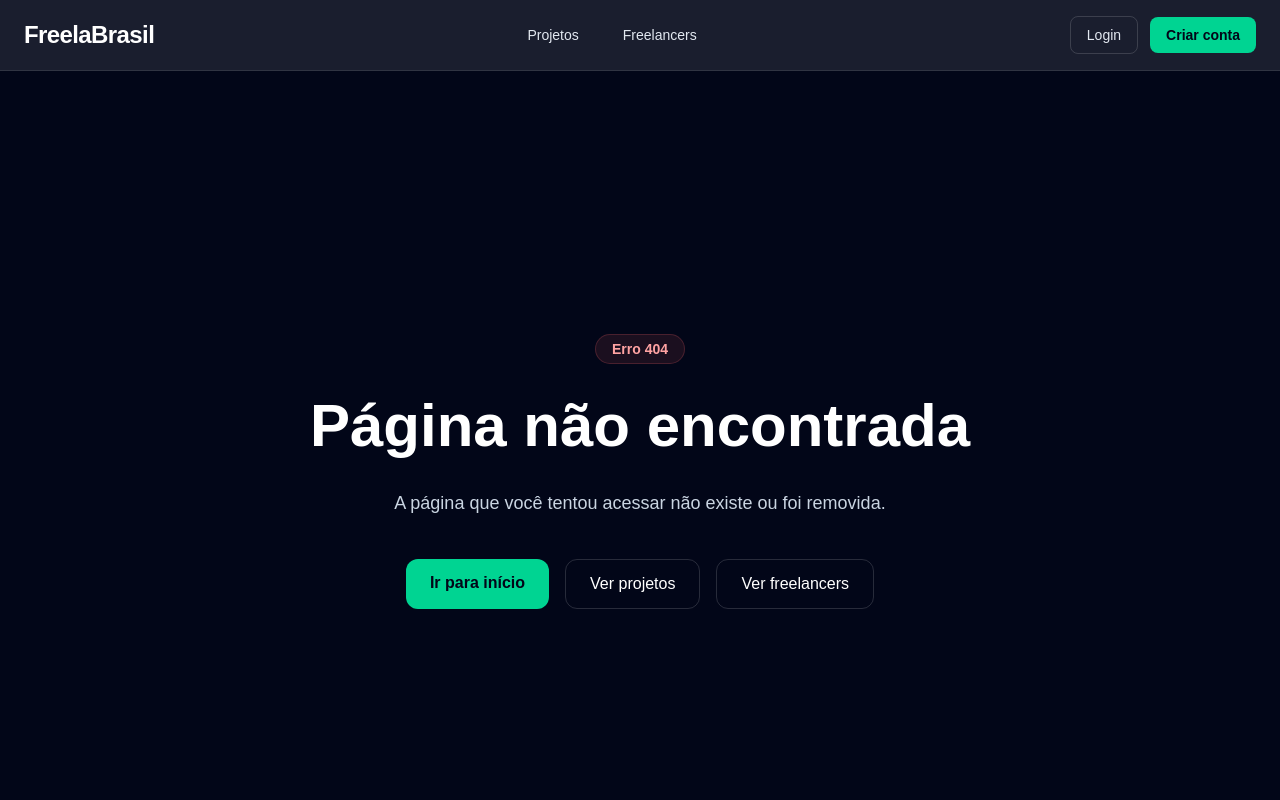
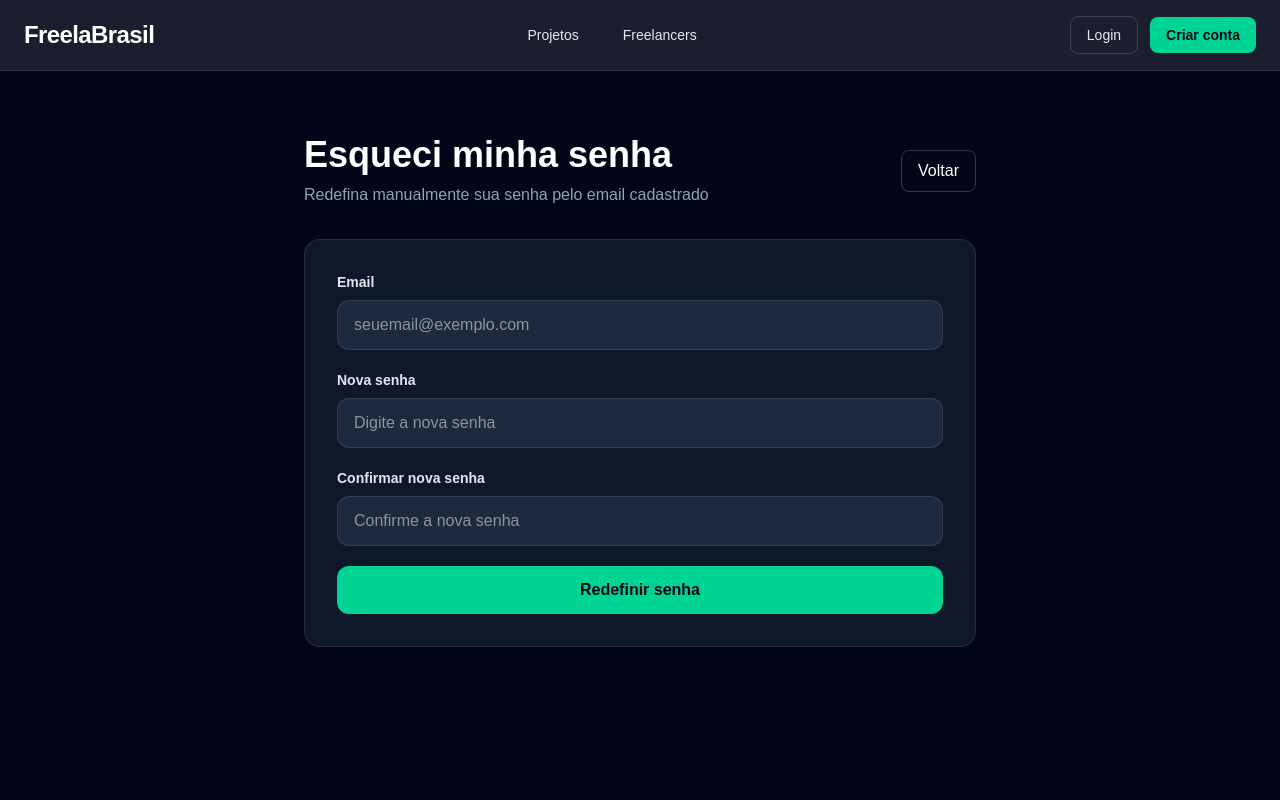
Before and after one commit to Klecio1989/freelabrasil, a Next.js app: page /esqueci-senha in a window 1280 px wide. Before the commit this address had no page. Shown: the top 800 px of the page. Built offline with nearby package versions, Linux system fonts and the light colour scheme; no server answers.

Commit message:
esqueci minha senha

```diff
--- /dev/null
+++ b/app/esqueci-senha/page.tsx
@@ -0,0 +1,147 @@
+"use client";
+
+import { useState } from "react";
+import Link from "next/link";
+import { supabase } from "../lib/supabase";
+
+export default function EsqueciSenhaPage() {
+  const [email, setEmail] = useState("");
+  const [novaSenha, setNovaSenha] = useState("");
+  const [confirmarSenha, setConfirmarSenha] = useState("");
+  const [carregando, setCarregando] = useState(false);
+
+  function validarEmail(valor: string) {
+    return /\S+@\S+\.\S+/.test(valor);
+  }
+
+  async function redefinirSenha() {
+    if (!email || !novaSenha || !confirmarSenha) {
+      alert("Preencha todos os campos.");
+      return;
+    }
+
+    if (!validarEmail(email)) {
+      alert("Digite um email válido.");
+      return;
+    }
+
+    if (novaSenha.length < 6) {
+      alert("A nova senha deve ter no mínimo 6 caracteres.");
+      return;
+    }
+
+    if (novaSenha !== confirmarSenha) {
+      alert("A confirmação da senha não confere.");
+      return;
+    }
+
+    try {
+      setCarregando(true);
+
+      const emailNormalizado = email.trim().toLowerCase();
+
+      const { data: usuario, error: buscaError } = await supabase
+        .from("usuarios")
+        .select("id,nome,email")
+        .eq("email", emailNormalizado)
+        .maybeSingle();
+
+      if (buscaError || !usuario) {
+        alert("Conta não encontrada.");
+        return;
+      }
+
+      const { error } = await supabase
+        .from("usuarios")
+        .update({ senha: novaSenha })
+        .eq("id", usuario.id);
+
+      if (error) {
+        alert("Erro ao redefinir senha.");
+        return;
+      }
+
+      alert("Senha redefinida com sucesso.");
+      setEmail("");
+      setNovaSenha("");
+      setConfirmarSenha("");
+    } catch (error) {
+      console.error(error);
+      alert("Erro ao redefinir senha.");
+    } finally {
+      setCarregando(false);
+    }
+  }
+
+  return (
+    <main className="min-h-screen bg-slate-950 text-white px-6 py-16">
+      <div className="mx-auto max-w-2xl">
+        <div className="mb-8 flex items-center justify-between">
+          <div>
+            <h1 className="text-4xl font-black">Esqueci minha senha</h1>
+            <p className="mt-2 text-slate-400">
+              Redefina manualmente sua senha pelo email cadastrado
+            </p>
+          </div>
+
+          <Link
+            href="/login"
+            className="rounded-lg border border-white/20 px-4 py-2"
+          >
+            Voltar
+          </Link>
+        </div>
+
+        <div className="rounded-2xl border border-white/10 bg-slate-900 p-8">
+          <div className="space-y-5">
+            <div>
+              <label className="mb-2 block text-sm font-semibold text-slate-200">
+                Email
+              </label>
+              <input
+                value={email}
+                onChange={(e) => setEmail(e.target.value)}
+                placeholder="seuemail@exemplo.com"
+                className="w-full rounded-xl border border-white/10 bg-slate-800 px-4 py-3 text-white outline-none"
+              />
+            </div>
+
+            <div>
+              <label className="mb-2 block text-sm font-semibold text-slate-200">
+                Nova senha
+              </label>
+              <input
+                type="password"
+                value={novaSenha}
+                onChange={(e) => setNovaSenha(e.target.value)}
+                placeholder="Digite a nova senha"
+                className="w-full rounded-xl border border-white/10 bg-slate-800 px-4 py-3 text-white outline-none"
+              />
+            </div>
+
+            <div>
+              <label className="mb-2 block text-sm font-semibold text-slate-200">
+                Confirmar nova senha
+              </label>
+              <input
+                type="password"
+                value={confirmarSenha}
+                onChange={(e) => setConfirmarSenha(e.target.value)}
+                placeholder="Confirme a nova senha"
+                className="w-full rounded-xl border border-white/10 bg-slate-800 px-4 py-3 text-white outline-none"
+              />
+            </div>
+
+            <button
+              onClick={redefinirSenha}
+              disabled={carregando}
+              className="w-full rounded-xl bg-emerald-400 px-6 py-3 font-bold text-slate-950 disabled:opacity-60"
+            >
+              {carregando ? "Redefinindo..." : "Redefinir senha"}
+            </button>
+          </div>
+        </div>
+      </div>
+    </main>
+  );
+}
--- a/app/login/page.tsx
+++ b/app/login/page.tsx
@@ -147,6 +147,16 @@ export default function LoginPage() {
               </p>
 
               <p>
+                Esqueceu sua senha?{" "}
+                <Link
+                  href="/esqueci-senha"
+                  className="font-semibold text-yellow-300"
+                >
+                  Redefinir senha
+                </Link>
+              </p>
+
+              <p>
                 Conta desativada?{" "}
                 <Link
                   href="/admin/reactivar"
```
